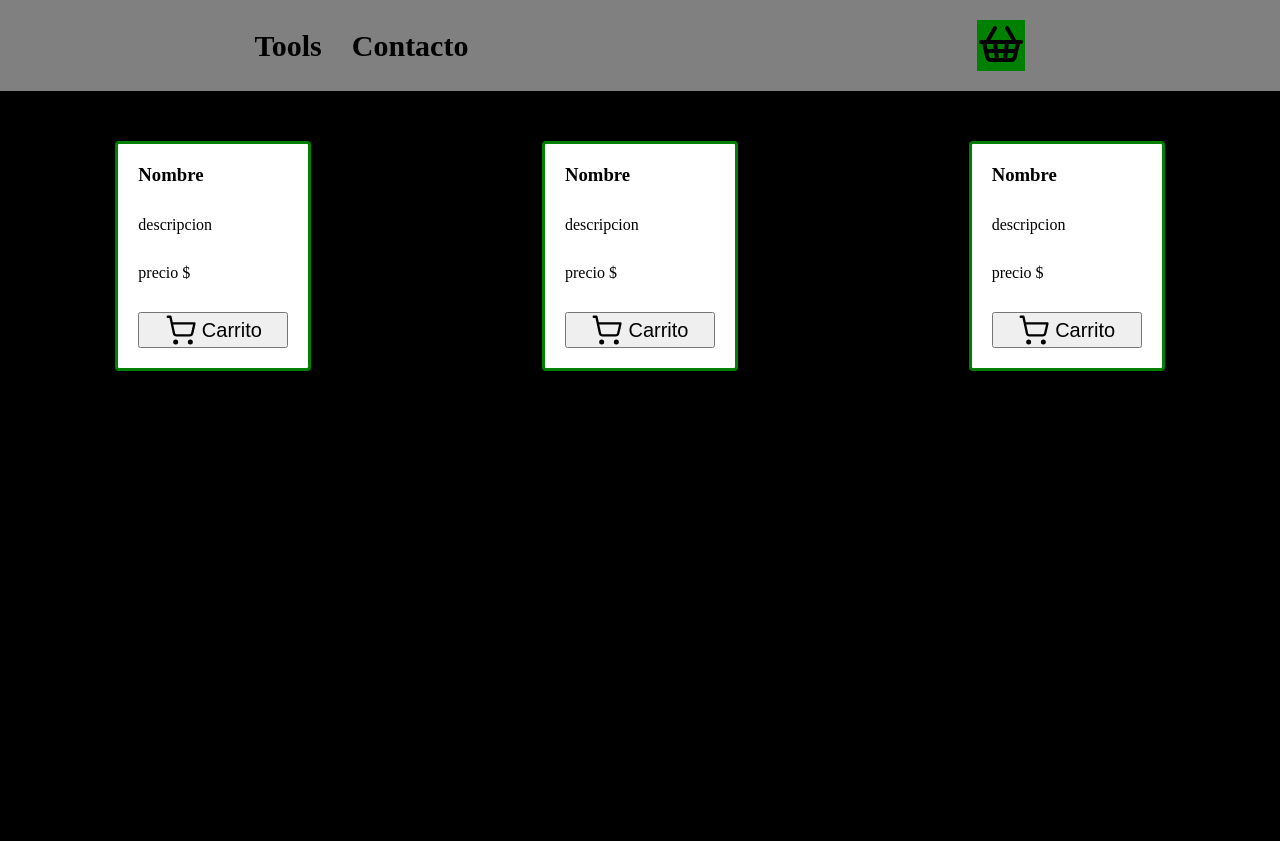
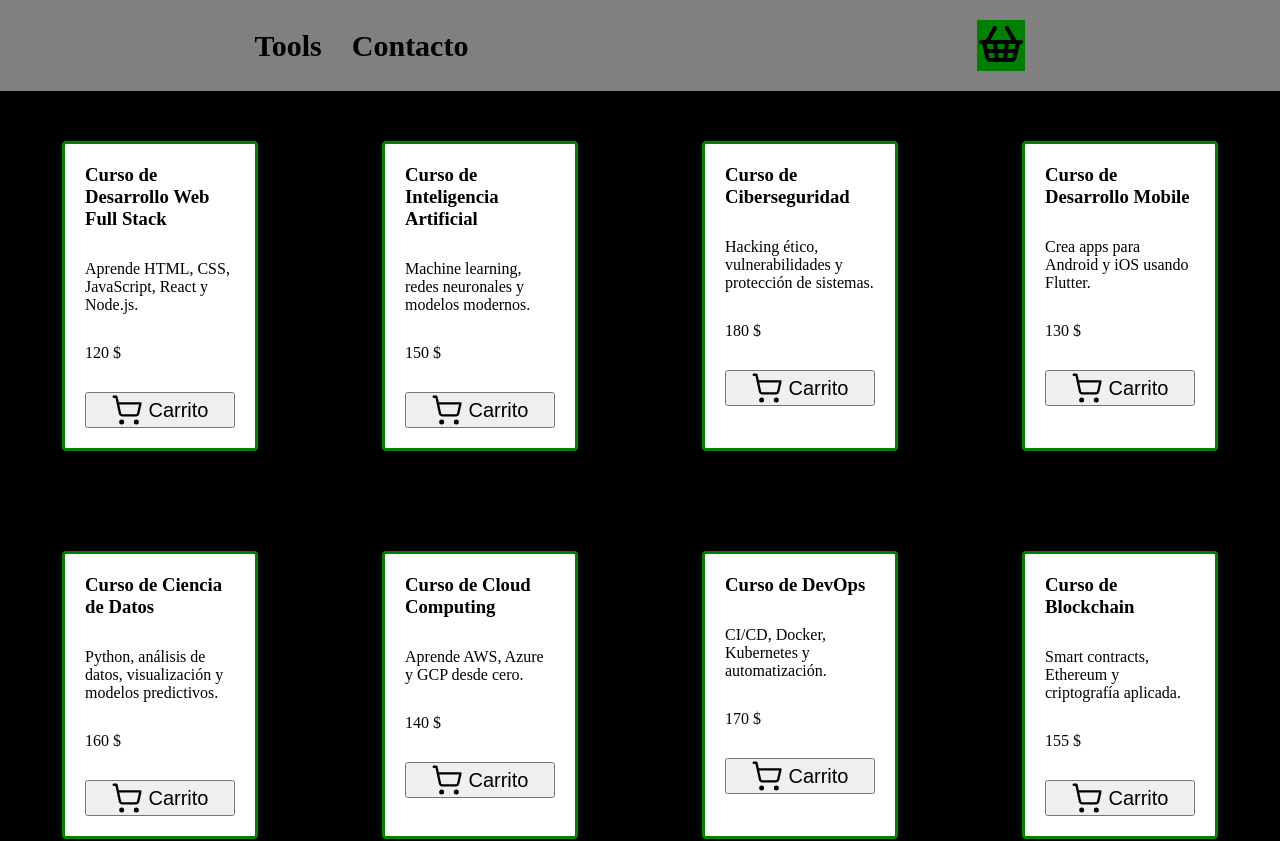
Before and after one commit to ANicolasDaSilva/Entregable-i2-DaSilva, a React (Vite) app: page / in a window 1280 px wide. Shown: the top 841 px of the page. Before the commit the page ends 800 px from the top, so only its background shows below. Built offline with nearby package versions, Linux system fonts and the light colour scheme.

Commit message:
useEffect y useState

```diff
--- a/src/components/ProductDetail/ProductDetail.jsx
+++ b/src/components/ProductDetail/ProductDetail.jsx
@@ -1,12 +1,12 @@
 import "./ProductDetail.css"
 import { ShoppingCart } from "lucide-react"
 
-function ProductDetail (){
+function ProductDetail ({product}){
     return(
         <div className="productDetail">
-            <h3>Nombre</h3>
-            <p>descripcion</p>
-            <span>precio $</span>
+            <h3>{product.title}</h3>
+            <p>{product.description}</p>
+            <span>{product.price} $</span>
             <button className="btn-cart">
                 <ShoppingCart size={32} strokeWidth={1.75} />
                 Carrito
--- a/src/components/ProductListContainer/ProductListContainer.jsx
+++ b/src/components/ProductListContainer/ProductListContainer.jsx
@@ -1,15 +1,34 @@
-import ProductDetail from "../ProductDetail/ProductDetail"
-import "./ProductListContainer.css"
+import { useEffect } from "react";
+import ProductDetail from "../ProductDetail/ProductDetail";
+import "./ProductListContainer.css";
+import { useState } from "react";
 
-function ProductListContainer(){
+function ProductListContainer() {
 
-    return(
-        <div className="productListContainer">
-            <ProductDetail/>
-            <ProductDetail/>
-            <ProductDetail/>
-        </div>
-    )
+    const [products,setProducts] = useState([])
+
+    useEffect(() => {
+        (async () => {
+            try {
+                const response = await fetch("src/JSONS/products.json");
+                const data = await response.json()
+                setProducts(data)
+            } catch (error) {
+                console.log(error);
+            }
+        })();
+    }, []);
+
+  return (
+    <div className="productListContainer">
+        {
+            products.map((product)=>{
+                return <ProductDetail key={product.id} product={product}/>
+            })
+
+        }
+    </div>
+  );
 }
 
-export default ProductListContainer
+export default ProductListContainer;
```
